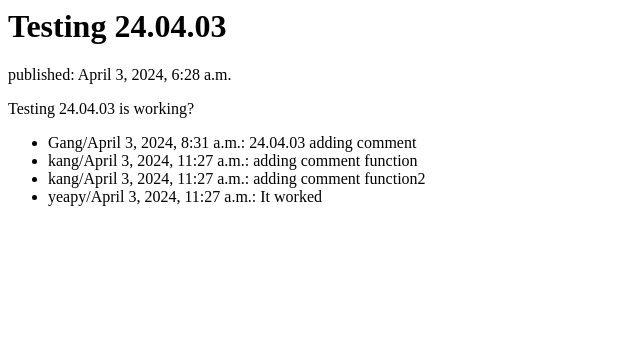
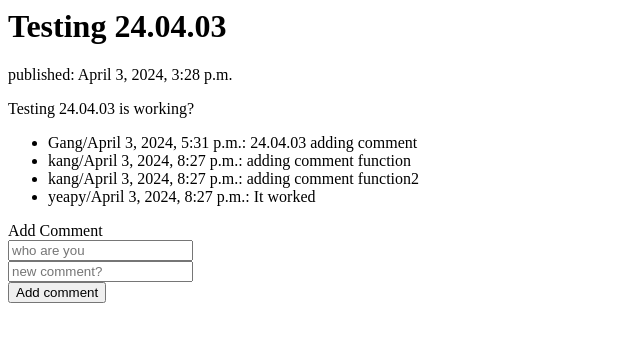
Before and after one commit to be-garam/django-blog, a Django app: page /post/1/ in a window 1280 px wide. Shown: the top 342 px of the page, without its empty margins (0-640 px from the left). Run offline with Django 4.2, Linux system fonts and the light colour scheme; data comes from the database, SQL or seed files in the repository; both versions use the stored data as it was after the commit.

Commit message:
UPDATE POST comment
updated POST comment function. new knowledge about form.py method

```diff
--- a/blog/templates/blog/post_detail.html
+++ b/blog/templates/blog/post_detail.html
@@ -6,3 +6,10 @@
     <li>{{comment.author}}/{{comment.created_date}}: {{comment.text}}</li>
     {% endfor %}
 </ul>
+<form method="POST">
+    {% csrf_token %}
+    <label>Add Comment</label> <br/>
+    <input type="text" name="author" placeholder="who are you"> <br/>
+    <input type="text" name="text" placeholder="new comment?"> <br/>
+    <button type="submit">Add comment</button>
+</form>
--- a/blog/views.py
+++ b/blog/views.py
@@ -1,10 +1,11 @@
 from django.http import HttpResponse
 from django.template import loader
-from django.shortcuts import get_object_or_404, render
+from django.shortcuts import get_object_or_404, render, redirect
 from django.urls import include
 from django.utils import timezone
 
 from .models import Post, Comment
+from .forms import CommentForm
 
 def post_list(request):
     posts = Post.objects.filter(date_posted__lte=timezone.now()).order_by('date_posted')
@@ -14,4 +15,15 @@ def post_detail(request, post_id):
     # post = Post.objects.get(pk=post_id)
     post = get_object_or_404(Post, pk=post_id)
     comments = post.comments.all()  # get all comments for this post
+
+    if request.method == 'POST':
+        form = CommentForm(request.POST or None)
+        if form.is_valid():
+            comment = form.save(commit=False)  # don't save the Comment instance yet
+            comment.post = post  # set the post attribute
+            comment.save()  # now save the Comment instance
+        return redirect('blog:post_detail', post_id=post_id)
+    else:
+        all_comments = Comment.objects.all()
+        return render(request, 'blog/post_detail.html', {'post': post, 'comments': comments, 'all_comments': all_comments})
     return render(request, 'blog/post_detail.html', {'post': post, 'comments': comments})
--- a/mysite/settings.py
+++ b/mysite/settings.py
@@ -106,7 +106,7 @@ AUTH_PASSWORD_VALIDATORS = [
 
 LANGUAGE_CODE = 'en-us'
 
-TIME_ZONE = 'UTC'
+TIME_ZONE = 'Asia/Seoul'
 
 USE_I18N = True
 
```
Also changed, not shown: blog/forms.py (added, +7 -0 lines), README.md, db.sqlite3.
